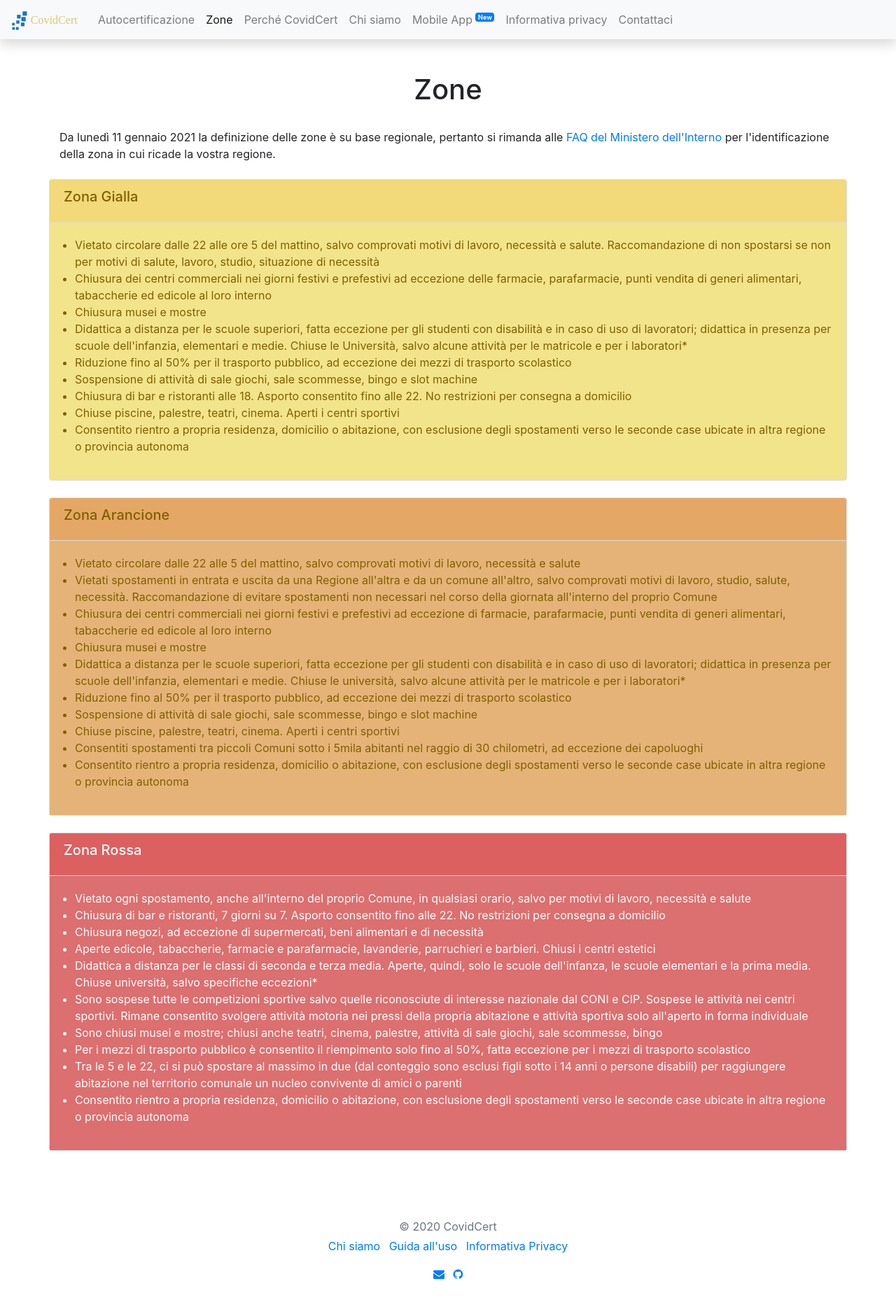
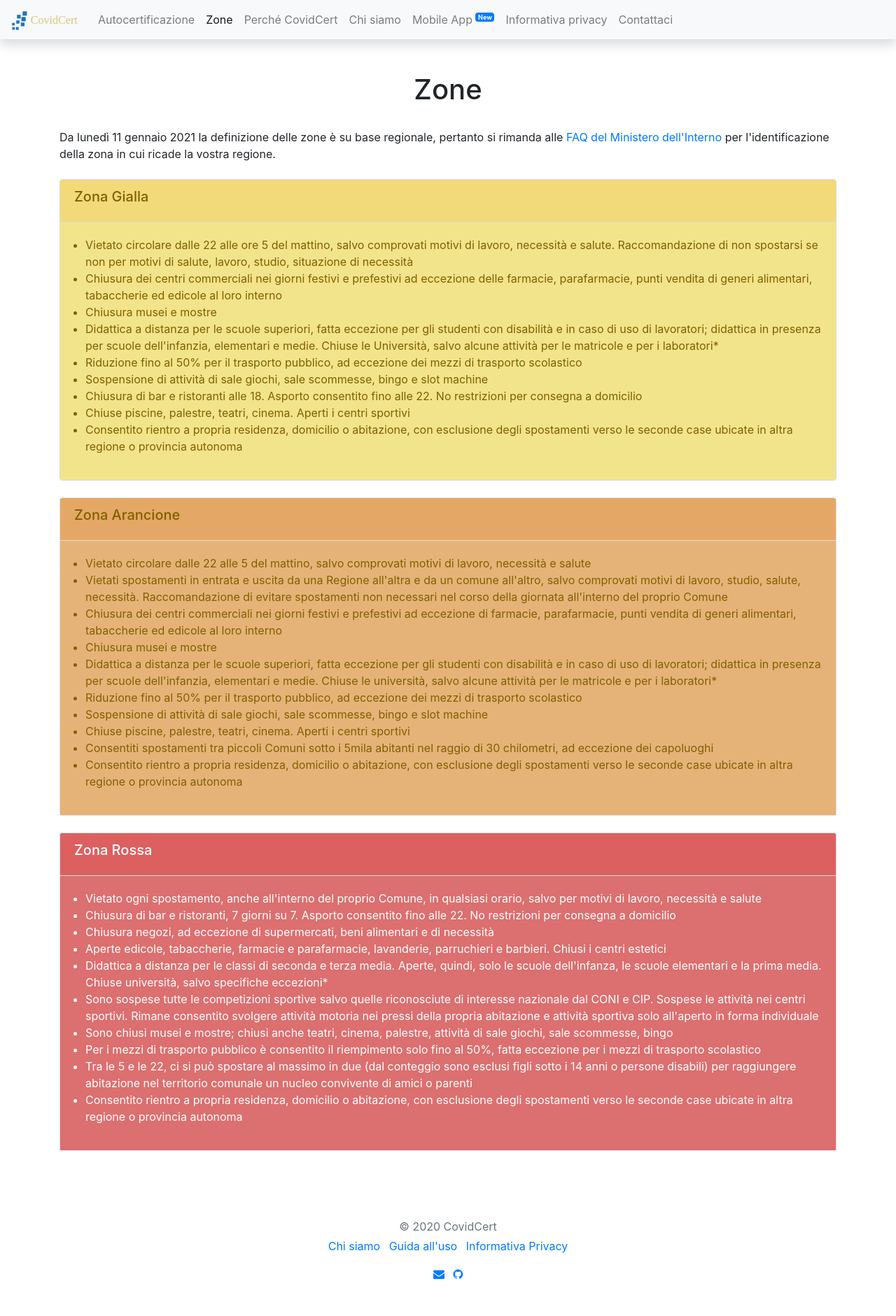
Before and after one commit to Ceeresa/autocertificazione, a Jekyll site: the page built from zone.md, in a window 1280 px wide. Shown: the whole page at 70% size. Built offline with Jekyll 4.4.1, drawn with Linux system fonts in a browser that asks for light colours; comment, search, counter and statistics services are not loaded.

Commit message:
zone spacing

```diff
--- a/zone.md
+++ b/zone.md
@@ -8,7 +8,7 @@ title: "Zone"
 <div>
     <p>Da lunedì 11 gennaio 2021 la definizione delle zone è su base regionale, pertanto si rimanda alle <a href="http://www.governo.it/it/articolo/domande-frequenti-sulle-misure-adottate-dal-governo/15638" target="_blank">FAQ del Ministero dell'Interno</a> per l'identificazione della zona in cui ricade la vostra regione.</p>
 </div>
-<div class="row mt-4">
+<div class="row mt-4 mx-0">
   <div id="cc-yellow-zone" class="card h-100 cc-yellow">
     <div class="card-header cc-yellow-highlight"><h5 class="card-title ">Zona Gialla</h5></div>
     <div class="card-body">
@@ -26,7 +26,7 @@ title: "Zone"
     </div>
   </div>
 </div>
-<div class="row mt-4">
+<div class="row mt-4 mx-0">
   <div id="cc-orange-zone" class="card h-100">
     <div class="card-header cc-orange-highlight"><h5 class="card-title ">Zona Arancione</h5></div>
     <div class="card-body cc-orange">
@@ -45,7 +45,7 @@ title: "Zone"
     </div>
   </div>
 </div>
-<div class="row mt-4">
+<div class="row mt-4 mx-0">
   <div id="cc-red-zone" class="card h-100 cc-red-highlight">
     <div class="card-header cc-red-highlight"><h5 class="card-title ">Zona Rossa</h5></div>
     <div class="card-body cc-red">
```
